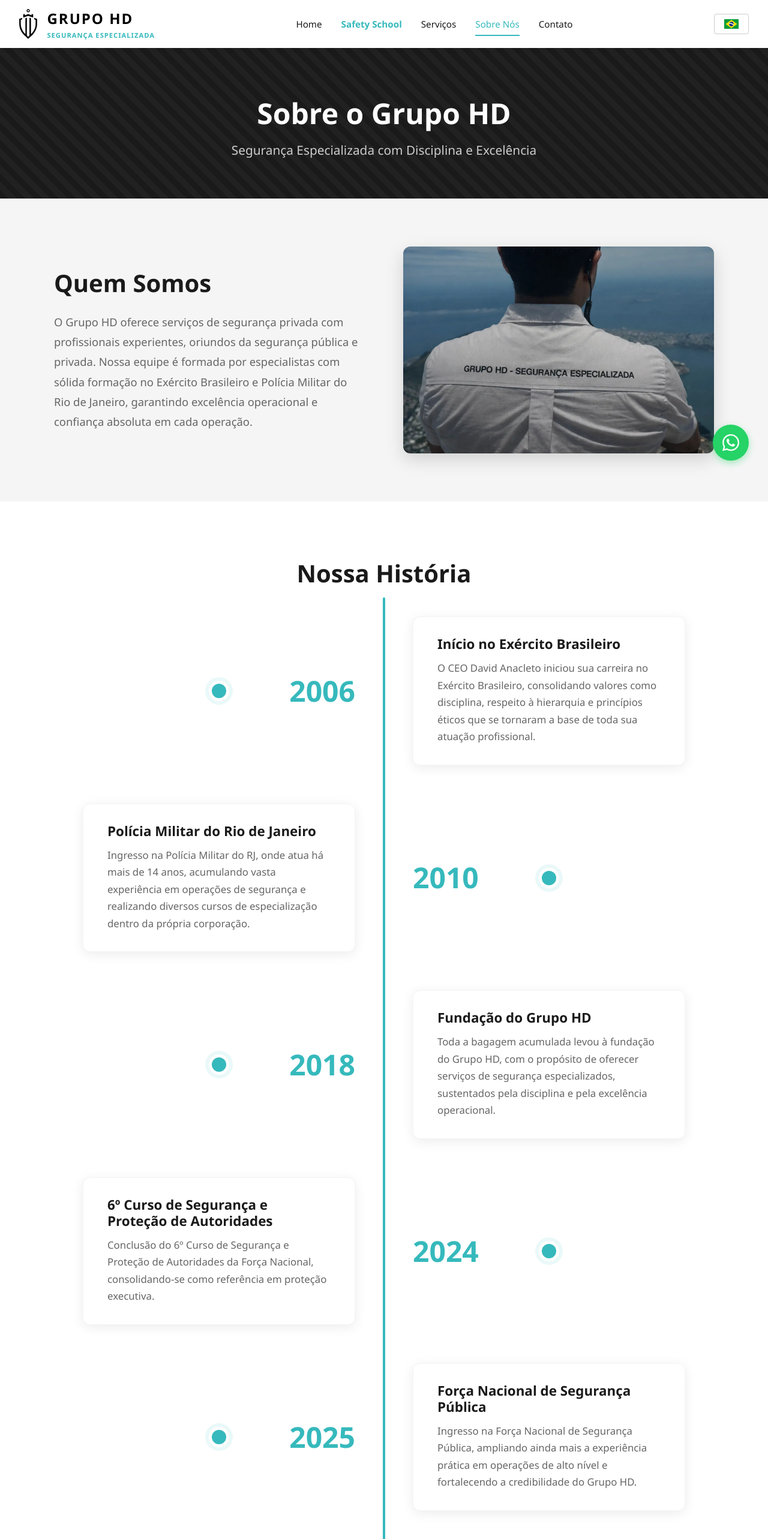
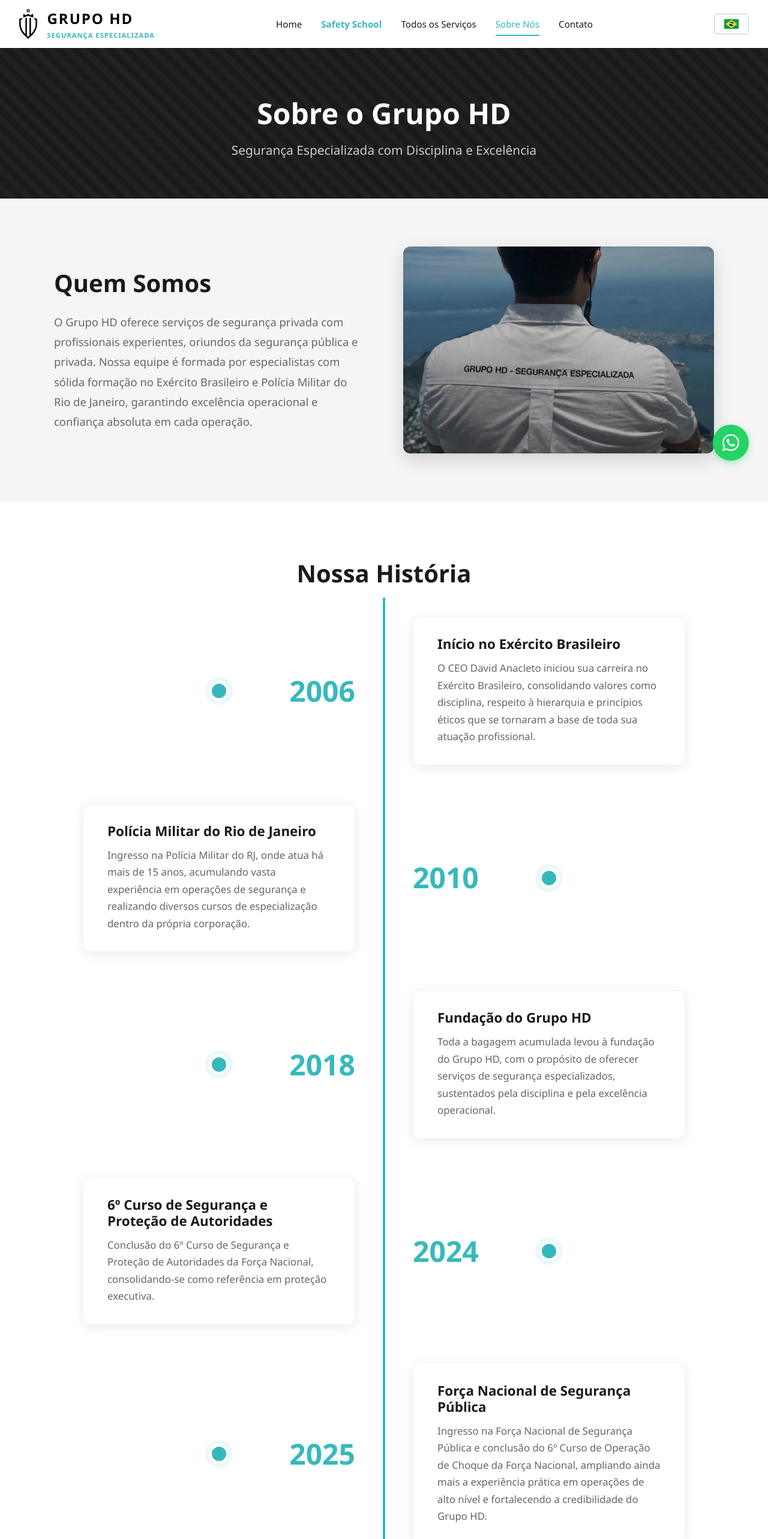
Before and after one commit to dan94k/grupohd, a React (Vite) app: page /grupohd/sobre in a window 1280 px wide. Shown: the top 2566 px of the page at 60% size. Built offline with nearby package versions, Linux system fonts and the light colour scheme.

Commit message:
ajustes cliente

```diff
--- a/src/components/Footer.jsx
+++ b/src/components/Footer.jsx
@@ -33,7 +33,6 @@
             <ul>
               <li><Link to="/safety-school">{t('nav.safetySchool')}</Link></li>
               <li><Link to="/servicos">{t('nav.services')}</Link></li>
-              <li><Link to="/contato">{t('nav.contact')}</Link></li>
             </ul>
           </div>
 
--- a/src/locales/en.json
+++ b/src/locales/en.json
@@ -140,7 +140,7 @@
         {
           "year": "2025",
           "title": "National Public Security Force",
-          "description": "Joining the National Public Security Force, further expanding practical experience in high-level operations and strengthening HD Group's credibility."
+          "description": "Joining the National Public Security Force and completion of the 6th Shock Operation Course from the National Force, further expanding practical experience in high-level operations and strengthening HD Group's credibility."
         }
       ]
     },
--- a/src/locales/es.json
+++ b/src/locales/es.json
@@ -140,7 +140,7 @@
         {
           "year": "2025",
           "title": "Fuerza Nacional de Seguridad Pública",
-          "description": "Ingreso en la Fuerza Nacional de Seguridad Pública, ampliando aún más la experiencia práctica en operaciones de alto nivel y fortaleciendo la credibilidad de Grupo HD."
+          "description": "Ingreso en la Fuerza Nacional de Seguridad Pública y conclusión del 6º Curso de Operación de Choque de la Fuerza Nacional, ampliando aún más la experiencia práctica en operaciones de alto nivel y fortaleciendo la credibilidad de Grupo HD."
         }
       ]
     },
--- a/src/locales/pt.json
+++ b/src/locales/pt.json
@@ -2,7 +2,7 @@
   "nav": {
     "home": "Home",
     "about": "Sobre Nós",
-    "services": "Serviços",
+    "services": "Todos os Serviços",
     "safetySchool": "Safety School",
     "contact": "Contato"
   },
@@ -65,7 +65,7 @@
         },
         "experience": {
           "title": "Experiência Comprovada",
-          "description": "Mais de 14 anos em segurança pública e privada"
+          "description": "Mais de 15 anos em segurança pública e privada"
         },
         "protocols": {
           "title": "Protocolos e Método",
@@ -125,7 +125,7 @@
         {
           "year": "2010",
           "title": "Polícia Militar do Rio de Janeiro",
-          "description": "Ingresso na Polícia Militar do RJ, onde atua há mais de 14 anos, acumulando vasta experiência em operações de segurança e realizando diversos cursos de especialização dentro da própria corporação."
+          "description": "Ingresso na Polícia Militar do RJ, onde atua há mais de 15 anos, acumulando vasta experiência em operações de segurança e realizando diversos cursos de especialização dentro da própria corporação."
         },
         {
           "year": "2018",
@@ -140,7 +140,7 @@
         {
           "year": "2025",
           "title": "Força Nacional de Segurança Pública",
-          "description": "Ingresso na Força Nacional de Segurança Pública, ampliando ainda mais a experiência prática em operações de alto nível e fortalecendo a credibilidade do Grupo HD."
+          "description": "Ingresso na Força Nacional de Segurança Pública e conclusão do 6º Curso de Operação de Choque da Força Nacional, ampliando ainda mais a experiência prática em operações de alto nível e fortalecendo a credibilidade do Grupo HD."
         }
       ]
     },
@@ -367,7 +367,7 @@
   "footer": {
     "tagline": "Segurança Especializada",
     "company": "Empresa",
-    "services": "Serviços",
+    "services": "Outros Serviços",
     "contact": "Contato",
     "links": {
       "about": "Sobre Nós",
```
